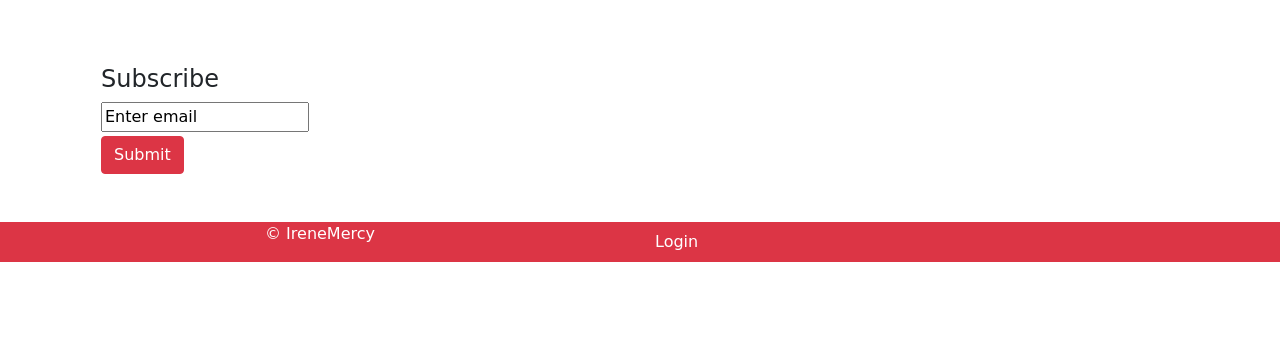
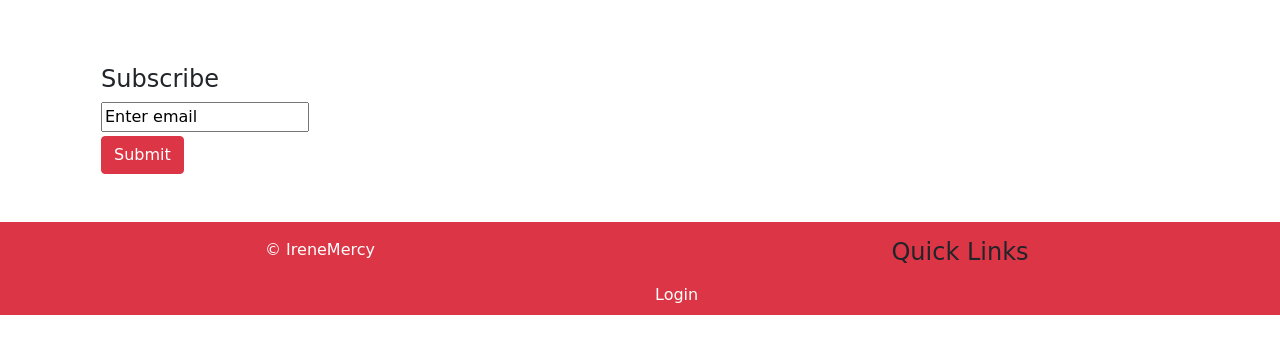
Before and after one commit to IreneMercy/Blogyou, a Python web app: template app/templates/index.html in a window 1280 px wide. Shown: the part 56-410 px from the top of the page. Run offline with Jinja, Linux system fonts and the light colour scheme; the template is opened without the code that fills it, so the values that code supplies are empty; some libraries are stand-ins or nearby versions; some web fonts are replaced.

Commit message:
modify footer

```diff
--- a/app/templates/index.html
+++ b/app/templates/index.html
@@ -59,9 +59,10 @@
   <div class="container-fluid mt-5 bg-dark">
     <div class="row  bg-danger">
       <div class="col-md-6">
-        <p class="text-center text-white">&copy; IreneMercy</p>
+        <p class="text-center text-white mt-3">&copy; IreneMercy</p>
       </div>
       <div class="col-md-6">
+        <h4 class="text-center mt-3">Quick Links</h4>
         <ul class="navbar-nav ml-auto">
           {% if current_user.is_authenticated  %}
             <li class="nav-item text-white ml-2"><a class="mt-5 text-white items" href="{{url_for('main.home')}}">{{current_user.username}}</a></li>
```
